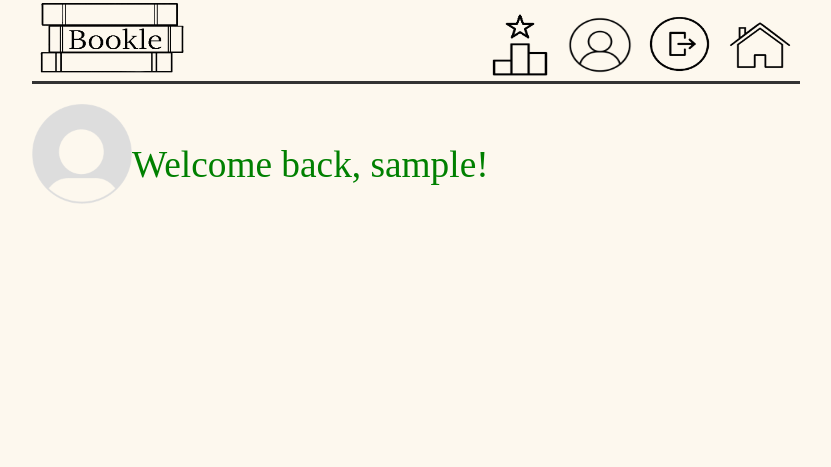
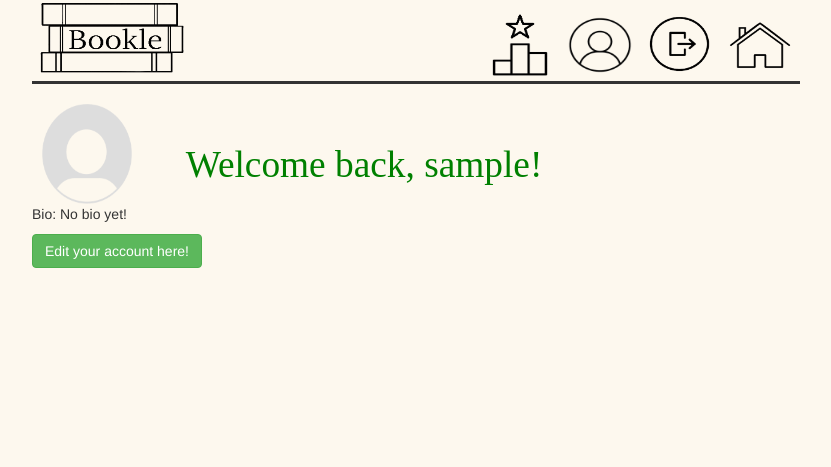
Before and after one commit to phantomsheepp/group1a_wad_project, a Django app: a page that uses templates/bookle/profile.html in a window 1280 px wide. Shown: the top 467 px of the page, without its empty margins (224-1055 px from the left). Run offline with Django 3.2, Linux system fonts and the light colour scheme; the visitor is signed in with stand-in values (Sample User, id 1); data comes from the database, SQL or seed files in the repository; some libraries are stand-ins or nearby versions.

Commit message:
commiting so I can move to new issue

```diff
--- a/static/css/stylesheet.css
+++ b/static/css/stylesheet.css
@@ -355,6 +355,7 @@ h1{
 /* -------------------------- profile.html -----------------------------------*/
 
 #pfp{
+    padding-left:10px;
     height: 100px;
     width: 100px;
     display:inline-block;
--- a/templates/bookle/profile.html
+++ b/templates/bookle/profile.html
@@ -11,12 +11,19 @@
     {% if user %}
         <div class="profile-picture">
             <img id="pfp" src="{% get_media_prefix %}{{ userProfile.user_picture }}">
-            <h3 id="username">Welcome back, {{ user.username }}!</h3><br />
+            &emsp; &emsp; &emsp; <h3 id="username">Welcome back, {{ user.username }}!</h3><br />
         </div>
 
         <div>
-            <!--<h2 id="username">{{ user.username }}</h2><br /> -->
-            <p>{{ userProfile.bio }}</p></div>
+            {% if userProfile.bio %}
+                <p>Bio: {{ userProfile.bio }}</p></div>
+            {% else %}
+                <p>Bio: No bio yet!</p>
+            {% endif %}
+        </div>
+
+        <div>
+            <a href="{% url 'bookle:edit_account' userProfile.user.username %}"><button class="btn btn-success">Edit your account here!</button></a>
         </div>
     {% endif %}
 {% endblock %}
```
Also changed, not shown: media/profile_images/2767052._SY475_.jpg (added).
